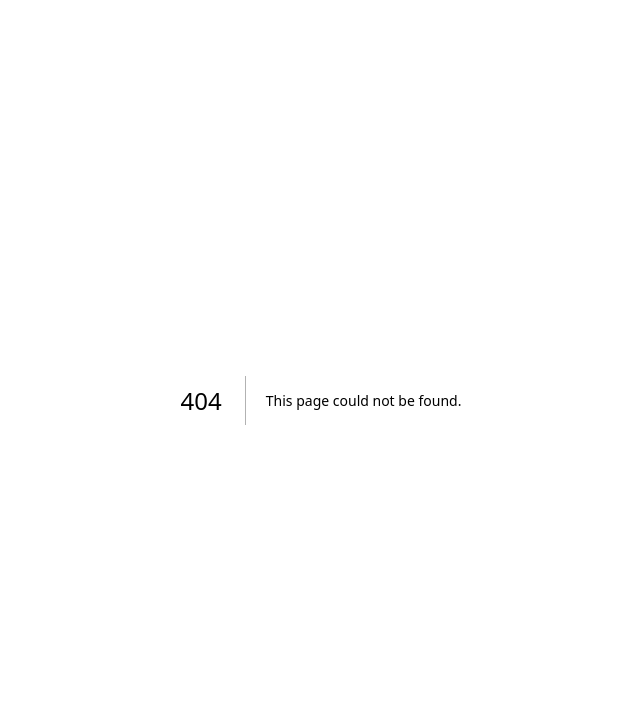
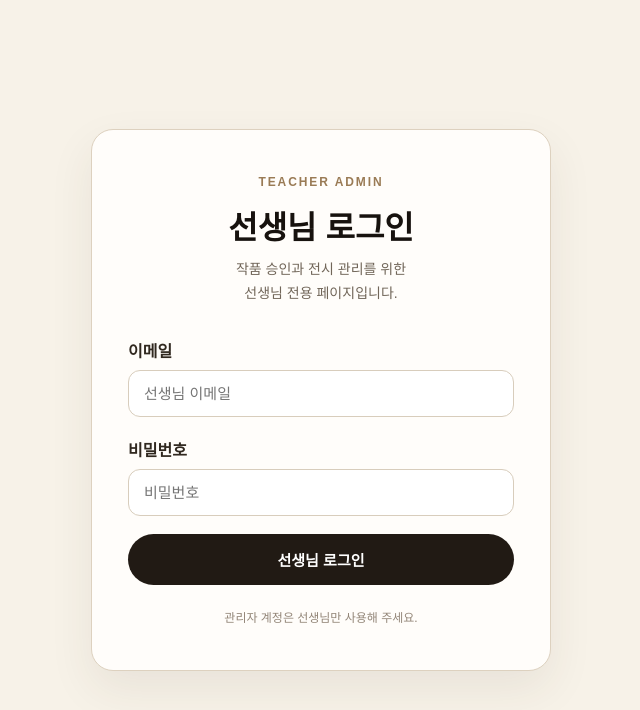
Before and after one commit to vizitostar-ctrl/our-art-museum, a Next.js app: page /admin/login in a window 1280 px wide. Before the commit this address had no page. Shown: the top 710 px of the page, without its empty margins (319-959 px from the left). Built offline with nearby package versions, Linux system fonts and the light colour scheme; no server answers.

Commit message:
Create teacher admin login

```diff
--- /dev/null
+++ b/app/admin/login/page.js
@@ -0,0 +1,225 @@
+"use client";
+
+import { useState } from "react";
+import { supabase } from "../../supabase";
+
+export default function AdminLoginPage() {
+  const [email, setEmail] = useState("");
+  const [password, setPassword] = useState("");
+  const [isLoading, setIsLoading] = useState(false);
+  const [errorMessage, setErrorMessage] = useState("");
+
+  async function handleLogin(event) {
+    event.preventDefault();
+
+    if (!email.trim() || !password) {
+      setErrorMessage("이메일과 비밀번호를 모두 입력해 주세요.");
+      return;
+    }
+
+    try {
+      setIsLoading(true);
+      setErrorMessage("");
+
+      const { error } = await supabase.auth.signInWithPassword({
+        email: email.trim(),
+        password,
+      });
+
+      if (error) {
+        setErrorMessage(
+          "로그인에 실패했습니다. 이메일과 비밀번호를 확인해 주세요."
+        );
+        return;
+      }
+
+      window.location.href = "/admin";
+    } catch (error) {
+      console.error(error);
+      setErrorMessage("로그인 중 문제가 발생했습니다.");
+    } finally {
+      setIsLoading(false);
+    }
+  }
+
+  return (
+    <main
+      style={{
+        minHeight: "100vh",
+        background: "#f7f2e8",
+        display: "flex",
+        alignItems: "center",
+        justifyContent: "center",
+        padding: "30px 20px",
+      }}
+    >
+      <section
+        style={{
+          width: "100%",
+          maxWidth: "460px",
+          background: "#fffdfa",
+          border: "1px solid #ddd1bf",
+          borderRadius: "22px",
+          padding: "42px 36px",
+          boxShadow: "0 18px 45px rgba(70, 55, 35, 0.08)",
+        }}
+      >
+        <div
+          style={{
+            textAlign: "center",
+            marginBottom: "32px",
+          }}
+        >
+          <span
+            style={{
+              fontSize: "12px",
+              letterSpacing: "0.16em",
+              fontWeight: "700",
+              color: "#9a7b55",
+            }}
+          >
+            TEACHER ADMIN
+          </span>
+
+          <h1
+            style={{
+              margin: "12px 0 10px",
+              fontSize: "32px",
+              color: "#17120e",
+            }}
+          >
+            선생님 로그인
+          </h1>
+
+          <p
+            style={{
+              margin: 0,
+              lineHeight: 1.7,
+              color: "#716659",
+              fontSize: "14px",
+            }}
+          >
+            작품 승인과 전시 관리를 위한
+            <br />
+            선생님 전용 페이지입니다.
+          </p>
+        </div>
+
+        <form onSubmit={handleLogin}>
+          <label
+            style={{
+              display: "block",
+              marginBottom: "20px",
+              fontWeight: "700",
+              color: "#30281f",
+            }}
+          >
+            이메일
+
+            <input
+              type="email"
+              value={email}
+              onChange={(event) =>
+                setEmail(event.target.value)
+              }
+              autoComplete="email"
+              placeholder="선생님 이메일"
+              style={{
+                width: "100%",
+                boxSizing: "border-box",
+                marginTop: "8px",
+                padding: "14px 15px",
+                border: "1px solid #d8cdbc",
+                borderRadius: "12px",
+                background: "#ffffff",
+                fontSize: "15px",
+                outline: "none",
+              }}
+            />
+          </label>
+
+          <label
+            style={{
+              display: "block",
+              marginBottom: "18px",
+              fontWeight: "700",
+              color: "#30281f",
+            }}
+          >
+            비밀번호
+
+            <input
+              type="password"
+              value={password}
+              onChange={(event) =>
+                setPassword(event.target.value)
+              }
+              autoComplete="current-password"
+              placeholder="비밀번호"
+              style={{
+                width: "100%",
+                boxSizing: "border-box",
+                marginTop: "8px",
+                padding: "14px 15px",
+                border: "1px solid #d8cdbc",
+                borderRadius: "12px",
+                background: "#ffffff",
+                fontSize: "15px",
+                outline: "none",
+              }}
+            />
+          </label>
+
+          {errorMessage && (
+            <p
+              style={{
+                padding: "12px 14px",
+                margin: "0 0 18px",
+                background: "#fff1ee",
+                borderRadius: "10px",
+                color: "#a43c2d",
+                fontSize: "14px",
+                lineHeight: 1.5,
+              }}
+            >
+              {errorMessage}
+            </p>
+          )}
+
+          <button
+            type="submit"
+            disabled={isLoading}
+            style={{
+              width: "100%",
+              border: "none",
+              borderRadius: "999px",
+              padding: "15px 20px",
+              background: "#211a14",
+              color: "#ffffff",
+              fontSize: "15px",
+              fontWeight: "700",
+              cursor: isLoading ? "default" : "pointer",
+              opacity: isLoading ? 0.65 : 1,
+            }}
+          >
+            {isLoading
+              ? "로그인 중..."
+              : "선생님 로그인"}
+          </button>
+        </form>
+
+        <p
+          style={{
+            margin: "24px 0 0",
+            textAlign: "center",
+            color: "#928577",
+            fontSize: "12px",
+            lineHeight: 1.6,
+          }}
+        >
+          관리자 계정은 선생님만 사용해 주세요.
+        </p>
+      </section>
+    </main>
+  );
+}
```
